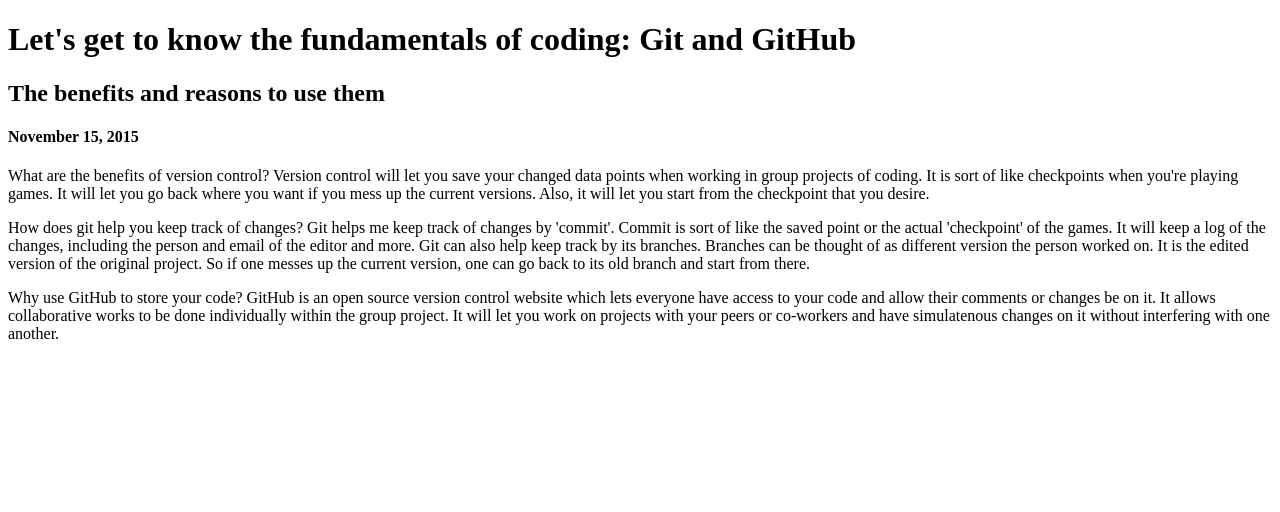
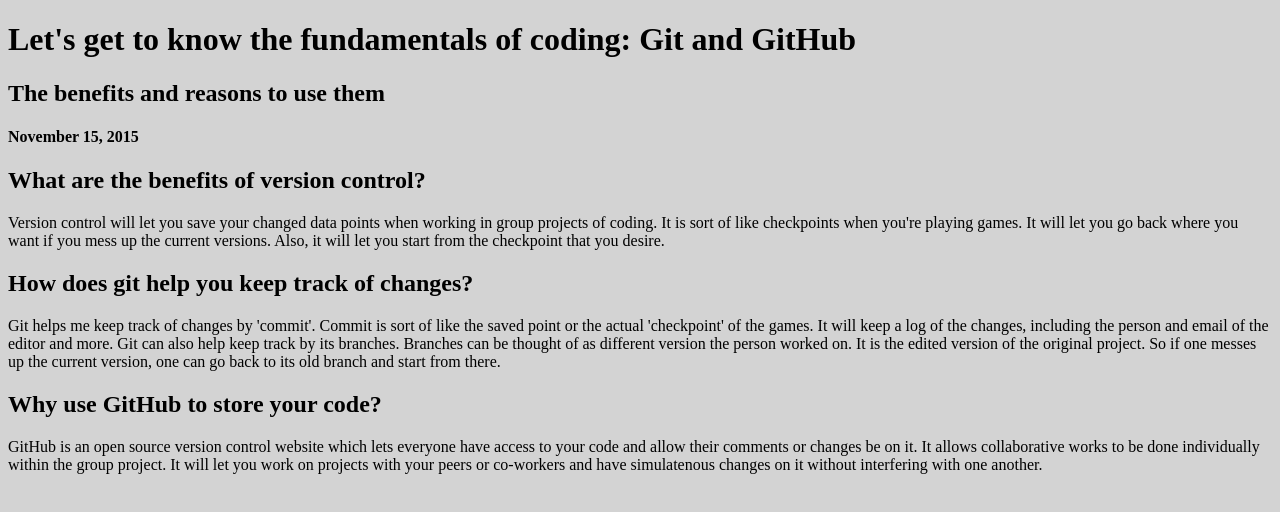
Before and after one commit to andy4626/andy4626.github.io, a plain HTML site: page blog/git.html in a window 1280 px wide. Drawn offline with Linux system fonts and the light colour scheme.

Commit message:
add styling to blogs

```diff
--- a/blog/git.html
+++ b/blog/git.html
@@ -2,7 +2,7 @@
 <head>
   <title>Fundamentals of Coding</title>
   <meta charset="UTF-8">
-  <link rel="stylesheet" type="text/css" href="your-stylesheet-link-here.css">
+  <link rel="stylesheet" type="text/css" href="../stylesheets/blog-style.css">
 </head>
 
 <main>
@@ -11,17 +11,17 @@
   <h4>November 15, 2015</h4>
 
   <section>
-    <p>
-      What are the benefits of version control?
-      Version control will let you save your changed data points when working in group projects of coding.  It is sort of like checkpoints when you're playing games.  It will let you go back where you want if you mess up the current versions.  Also, it will let you start from the checkpoint that you desire.
+
+      <h1>What are the benefits of version control?</h1>
+      <p>Version control will let you save your changed data points when working in group projects of coding.  It is sort of like checkpoints when you're playing games.  It will let you go back where you want if you mess up the current versions.  Also, it will let you start from the checkpoint that you desire.
     </p>
-    <p>
-        How does git help you keep track of changes?
-        Git helps me keep track of changes by 'commit'.  Commit is sort of like the saved point or the actual 'checkpoint' of the games.  It will keep a log of the changes, including the person and email of the editor and more.  Git can also help keep track by its branches.  Branches can be thought of as different version the person worked on.  It is the edited version of the original project.  So if one messes up the current version, one can go back to its old branch and start from there.
+    <h1>
+        How does git help you keep track of changes?</h1>
+        <p>Git helps me keep track of changes by 'commit'.  Commit is sort of like the saved point or the actual 'checkpoint' of the games.  It will keep a log of the changes, including the person and email of the editor and more.  Git can also help keep track by its branches.  Branches can be thought of as different version the person worked on.  It is the edited version of the original project.  So if one messes up the current version, one can go back to its old branch and start from there.
     </p>
-    <p>
-        Why use GitHub to store your code?
-        GitHub is an open source version control website which lets everyone have access to your code and allow their comments or changes be on it.  It allows collaborative works to be done individually within the group project.  It will let you work on projects with your peers or co-workers and have simulatenous changes on it without interfering with one another.
+    <h1>
+        Why use GitHub to store your code?</h1>
+        <p>GitHub is an open source version control website which lets everyone have access to your code and allow their comments or changes be on it.  It allows collaborative works to be done individually within the group project.  It will let you work on projects with your peers or co-workers and have simulatenous changes on it without interfering with one another.
     </p>
 
       <!-- copy and paste as many sections as you want to add paragraphs -->
```
Also changed, not shown: blog/arrays-hashes.html (+7 -4 lines), blog/css-concepts.html (+2 -0 lines).
